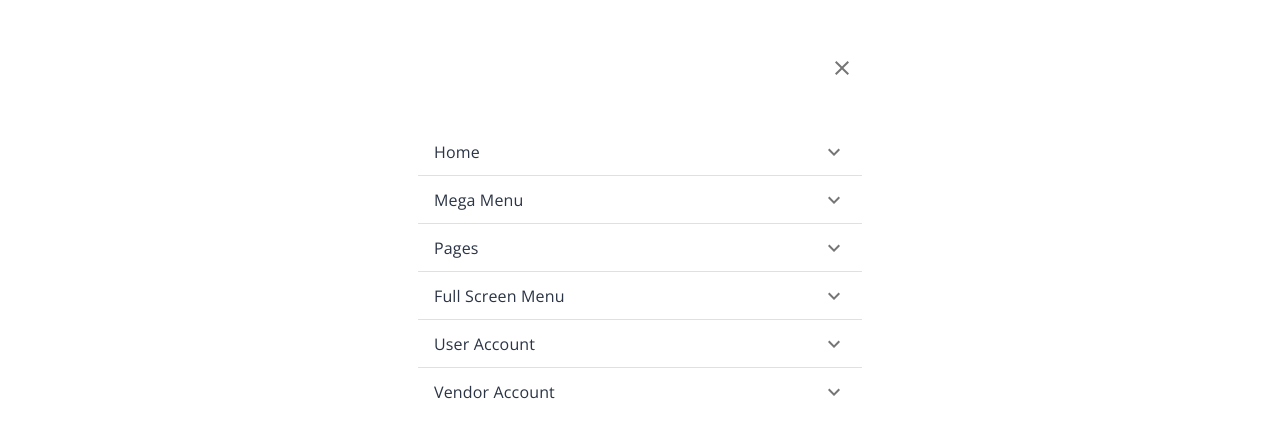
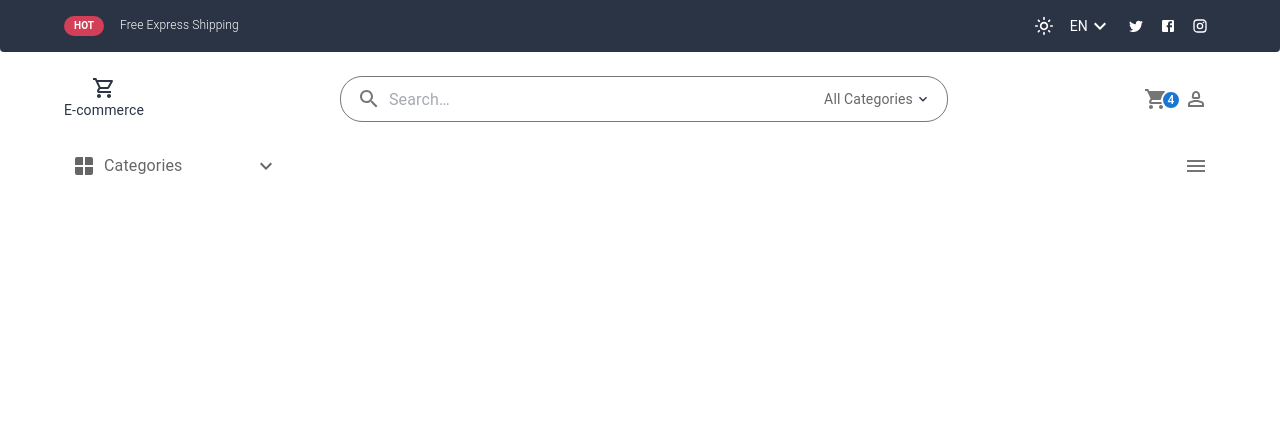
Before and after one commit to abdoBadawy74/Ecommerce, a React (Vite) app: page / in a window 1280 px wide. Shown: the top 438 px of the page. Built offline with nearby package versions, Linux system fonts and the light colour scheme.

Commit message:
edit close icon

```diff
--- a/src/Components/header/ToggleBar.jsx
+++ b/src/Components/header/ToggleBar.jsx
@@ -25,7 +25,6 @@ import {
 } from "@mui/icons-material";
 import Accordion from "@mui/material/Accordion";
 import AccordionSummary from "@mui/material/AccordionSummary";
-import AccordionDetails from "@mui/material/AccordionDetails";
 import ExpandMoreIcon from "@mui/icons-material/ExpandMore";
 import List from "@mui/material/List";
 import ListItem from "@mui/material/ListItem";
@@ -43,7 +42,7 @@ export default function ToggleBar() {
 
   const theme = useTheme();
   const [state, setState] = useState({
-    top: true,
+    top: false,
     left: false,
     bottom: false,
     right: false,
@@ -166,9 +165,14 @@ export default function ToggleBar() {
           <IconButton
             onClick={toggleDrawer("top", false)}
             sx={{
+              ":hover": {
+                transform: "rotate(180deg)",
+                color: "red",
+                transition: "transform 0.3s",
+              },
               position: "absolute",
               top: 0,
-              right: 0,
+              right: 10,
             }}
           >
             <Close />
```
